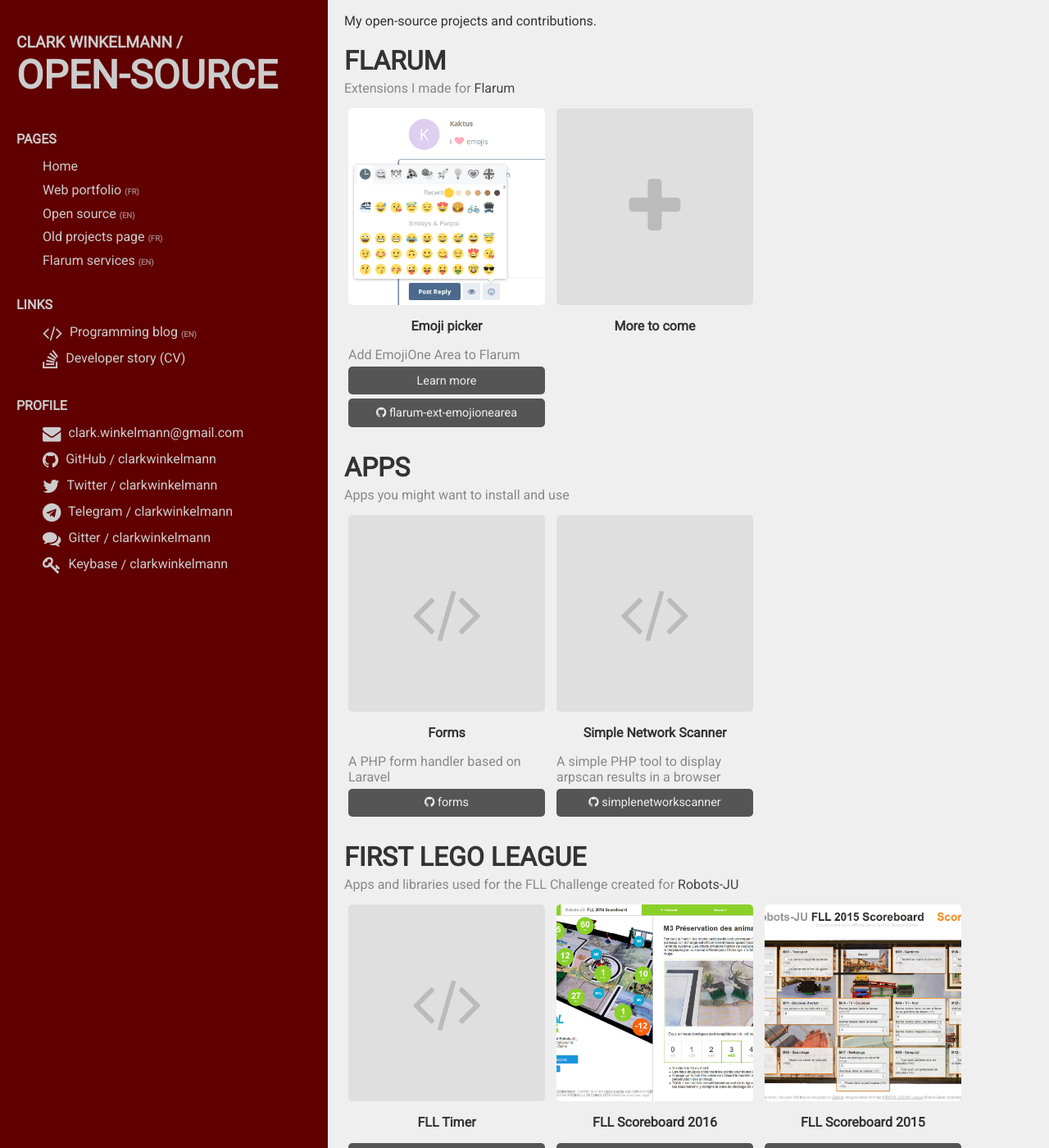
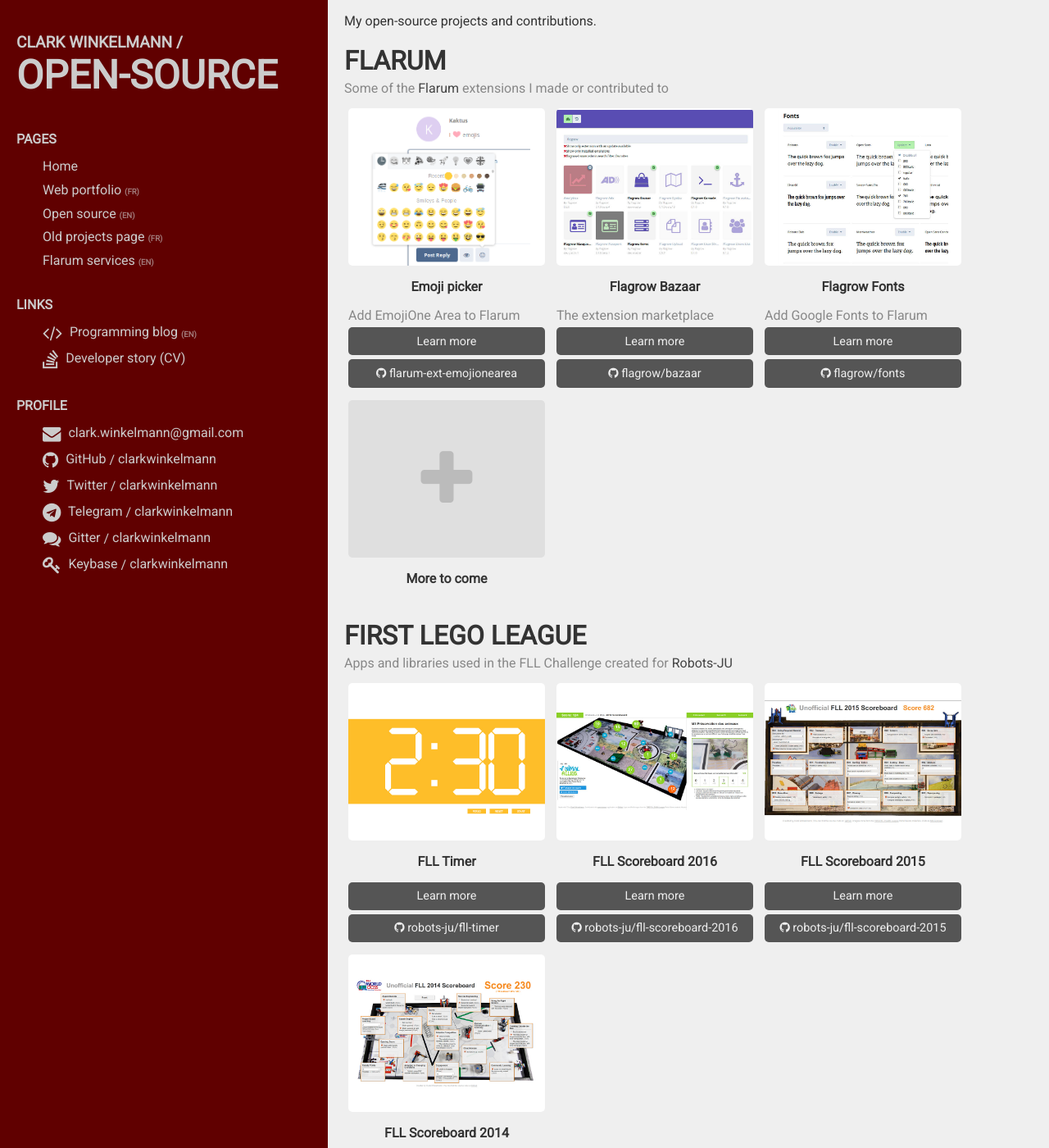
Before and after one commit to clarkwinkelmann/clarkwinkelmann.com, a Jekyll site: the page built from open-source.md, in a window 1280 px wide and 1400 px high. Shown: the whole window at 82% size. Built offline with Jekyll 4.4.1, drawn with Linux system fonts in a browser that asks for light colours; comment, search, counter and statistics services are not loaded; some of the changed text lies outside the part shown.

Commit message:
Update open-source projects

```diff
--- a/_data/opensource.yaml
+++ b/_data/opensource.yaml
@@ -1,12 +1,41 @@
 - category: Flarum
-  description: Extensions I made for [Flarum](http://flarum.org/)
+  description: Some of the [Flarum](http://flarum.org/) extensions I made or contributed to
   projects:
   - title: Emoji picker
     description: Add EmojiOne Area to Flarum
     image: /assets/open-source/flarum-ext-emojionearea.png
     more: https://discuss.flarum.org/d/4787-emoji-picker
     github: https://github.com/clarkwinkelmann/flarum-ext-emojionearea
+  - title: Flagrow Bazaar
+    description: The extension marketplace
+    image: /assets/open-source/flarum-ext-bazaar.jpg
+    more: https://discuss.flarum.org/d/5151-flagrow-bazaar-the-extension-marketplace
+    github: https://github.com/flagrow/bazaar
+  - title: Flagrow Fonts
+    description: Add Google Fonts to Flarum
+    image: /assets/open-source/flarum-ext-fonts.jpg
+    more: https://discuss.flarum.org/d/6207-flagrow-fonts-easily-add-fonts-to-your-forum
+    github: https://github.com/flagrow/fonts
   more_to_come: true
+- category: FIRST LEGO League
+  description: Apps and libraries used in the FLL Challenge created for [Robots-JU](https://robots-ju.ch/)
+  projects:
+  - title: FLL Timer
+    image: /assets/open-source/fll-timer.jpg
+    more: https://robots-ju.ch/outils
+    github: https://github.com/robots-ju/fll-timer
+  - title: FLL Scoreboard 2016
+    image: /assets/open-source/fll-scoreboard-2016.jpg
+    more: https://robots-ju.ch/outils
+    github: https://github.com/robots-ju/fll-scoreboard-2016
+  - title: FLL Scoreboard 2015
+    image: /assets/open-source/fll-scoreboard-2015.jpg
+    more: https://robots-ju.ch/outils
+    github: https://github.com/robots-ju/fll-scoreboard-2015
+  - title: FLL Scoreboard 2014
+    image: /assets/open-source/fll-scoreboard-2014.jpg
+    more: https://robots-ju.ch/outils
+    github: https://github.com/robots-ju/fll-scoreboard-2014
 - category: Apps
   description: Apps you might want to install and use
   projects:
@@ -16,23 +45,6 @@
   - title: Simple Network Scanner
     description: A simple PHP tool to display arpscan results in a browser
     github: https://github.com/clarkwinkelmann/simplenetworkscanner
-- category: FIRST LEGO League
-  description: Apps and libraries used for the FLL Challenge created for [Robots-JU](https://robots-ju.ch/)
-  projects:
-  - title: FLL Timer
-    more: https://robots-ju.ch/projects
-    github: https://github.com/robots-ju/fll-timer
-  - title: FLL Scoreboard 2016
-    image: /assets/websites/fll-scoreboard-2016.robots-ju.ch.jpg
-    more: https://robots-ju.ch/projects
-    github: https://github.com/robots-ju/fll-scoreboard-2016
-  - title: FLL Scoreboard 2015
-    image: /assets/websites/fll-scoreboard-2015.robots-ju.ch.jpg
-    more: https://robots-ju.ch/projects
-    github: https://github.com/robots-ju/fll-scoreboard-2015
-  - title: FLL Scoreboard 2014
-    more: https://robots-ju.ch/projects
-    github: https://github.com/robots-ju/fll-scoreboard-2014
 - category: Other
   description: Stuff that does not fit in any category
   projects:
--- a/_sass/open-source.scss
+++ b/_sass/open-source.scss
@@ -43,18 +43,23 @@
                 .thumbnail {
                     width: 100%;
                     height: 0;
-                    padding-bottom: 100%;
-                    background: #dfdfdf;
+                    padding-bottom: 80%;
+                    background-color: white;
                     background-position: center center;
-                    background-size: cover;
+                    background-repeat: no-repeat;
+                    background-size: contain;
                     border-radius: 5px;
                     text-align: center;
 
                     .fa {
-                        padding-top: 50%;
+                        padding-top: 40%;
                         line-height: 0;
                         font-size: 80px;
                         color: #bbb;
+                    }
+
+                    &.has-icon {
+                        background: #dfdfdf;
                     }
                 }
 
--- a/open-source.md
+++ b/open-source.md
@@ -15,9 +15,9 @@
             {% for project in category.projects %}
             <div class="project">
                 {% if project.image %}
-                <div class="thumbnail" style="background-image: url({{ project.image }})"></div>
+                <div class="thumbnail has-image" style="background-image: url({{ project.image }})"></div>
                 {% else %}
-                <div class="thumbnail"><span class="fa fa-code"></span></div>
+                <div class="thumbnail has-icon"><span class="fa fa-code"></span></div>
                 {% endif %}
                 <h3>{{ project.title }}</h3>
                 <div class="description">{{ project.description }}</div>
@@ -32,7 +32,7 @@
             {% endfor %}
             {% if category.more_to_come %}
             <div class="project more">
-                <div class="thumbnail"><span class="fa fa-plus"></span></div>
+                <div class="thumbnail has-icon"><span class="fa fa-plus"></span></div>
                 <h3>More to come</h3>
             </div>
             {% endif %}
```
Also changed, not shown: assets/open-source/flarum-ext-bazaar.jpg (added), assets/open-source/flarum-ext-fonts.jpg (added), assets/open-source/fll-scoreboard-2014.jpg (added), assets/open-source/fll-scoreboard-2015.jpg (added), assets/open-source/fll-scoreboard-2016.jpg (added), assets/open-source/fll-timer.jpg (added).
